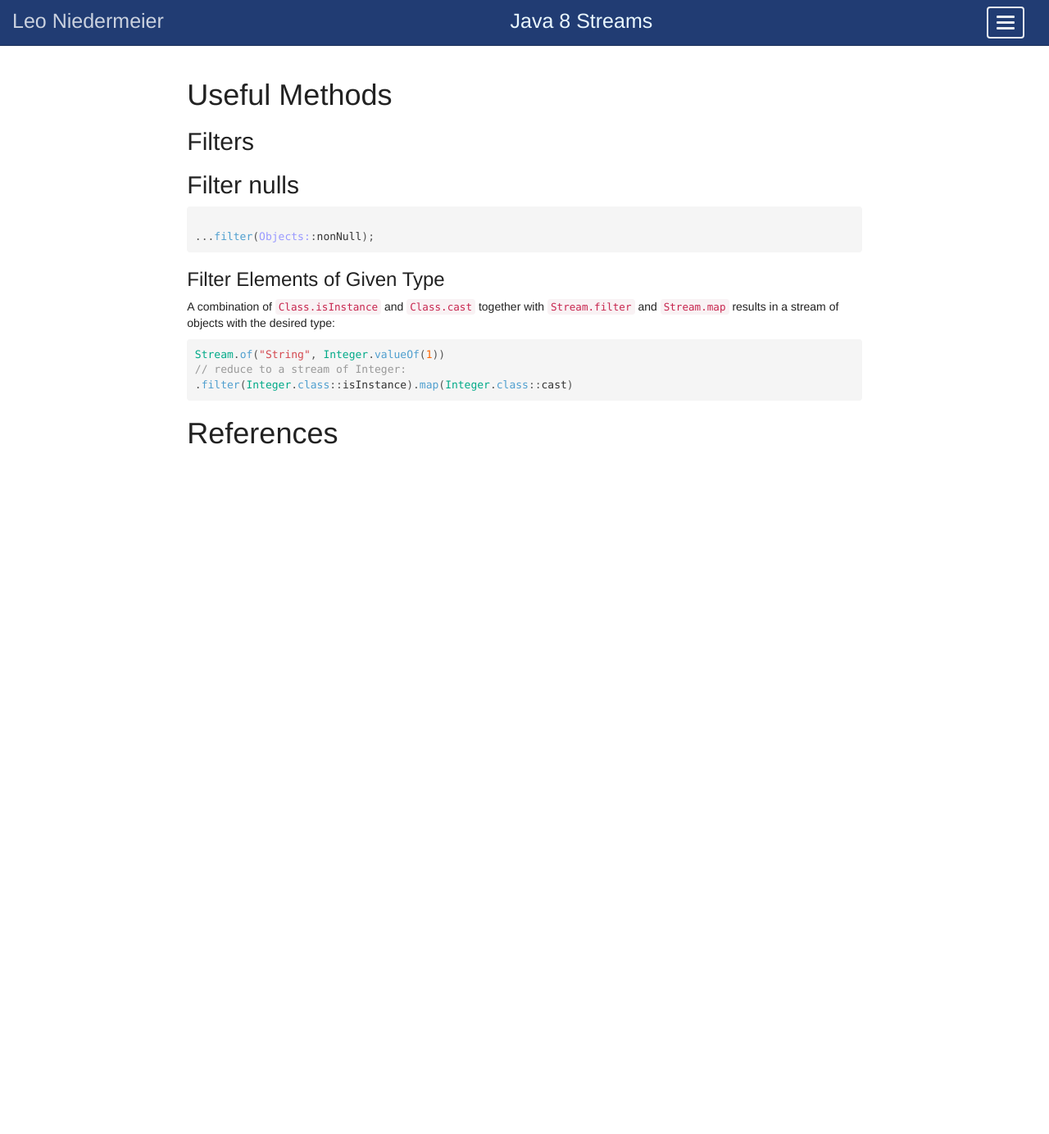
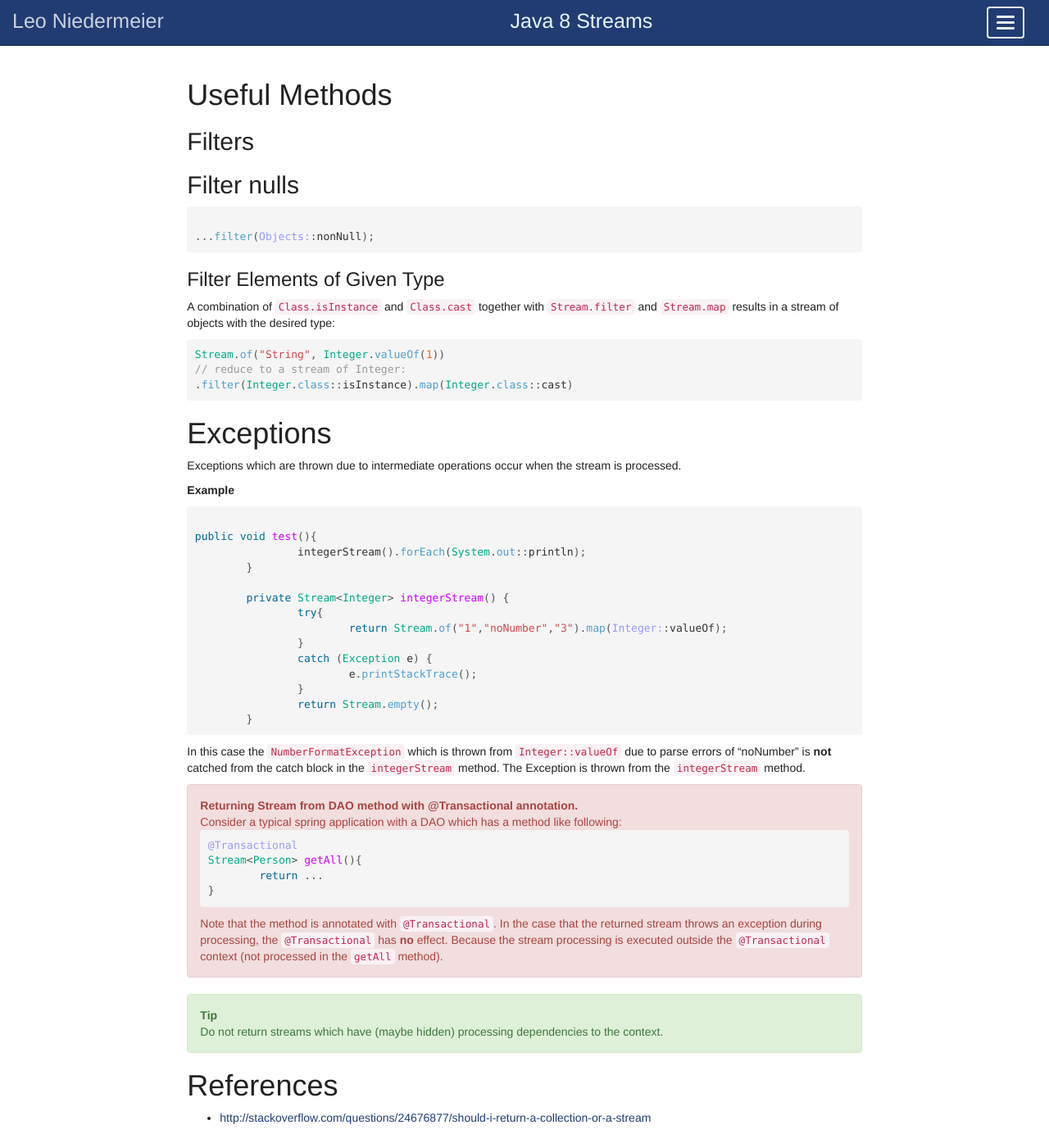
Before and after one commit to LeoNiedermeier/LeoNiedermeier.github.io, a Jekyll site: the page built from _docs/java/java8/streams.md, in a window 1280 px wide. Shown: the whole page at 82% size. Built offline with Jekyll 4.4.1, drawn with Linux system fonts in a browser that asks for light colours; before the commit the page ends 900 px from its top, so only the background shows below that.

Commit message:
streams and exceptions

```diff
--- a/_docs/java/java8/streams.md
+++ b/_docs/java/java8/streams.md
@@ -26,5 +26,46 @@ Stream.of("String", Integer.valueOf(1))
 .filter(Integer.class::isInstance).map(Integer.class::cast)
 ~~~
 
+# Exceptions
+
+Exceptions which are thrown due to intermediate operations occur when the stream is processed.
+
+**Example**
+
+~~~java
+
+public void test(){
+		integerStream().forEach(System.out::println);
+	}
+
+	private Stream<Integer> integerStream() {
+		try{
+			return Stream.of("1","noNumber","3").map(Integer::valueOf);
+		}
+		catch (Exception e) {
+			e.printStackTrace();
+		}
+		return Stream.empty();
+	}
+~~~
+
+In this case the `NumberFormatException` which is thrown from `Integer::valueOf` due to parse errors of "noNumber" is **not** catched from the catch block in the `integerStream` method. The Exception is thrown from the `integerStream` method.
+
+{: .danger title="Returning Stream from DAO method with @Transactional annotation."}
+> Consider a typical spring application with a DAO which has a method like following:
+> ~~~java
+@Transactional
+Stream<Person> getAll(){
+	return ...
+}
+~~~
+> Note that the method is annotated with `@Transactional`. In the case that the returned stream throws an exception during processing, the `@Transactional` has **no** effect. Because the stream processing is executed outside the `@Transactional` context (not processed in the `getAll` method).
+
+
+{: .success title="Tip"}
+Do not return streams which have (maybe hidden) processing dependencies to the context.
+
 
 # References
+
+* <http://stackoverflow.com/questions/24676877/should-i-return-a-collection-or-a-stream>
--- a/_layouts/default.html
+++ b/_layouts/default.html
@@ -35,6 +35,7 @@
 		$(document).ready(function() {
 			$(".success").addClass("alert alert-success");
 			$(".info").addClass("alert alert-info");
+			$(".danger").addClass("alert alert-danger");
 			$("table").addClass("table table-bordered table-striped");
 		});
 	</script>
--- a/public/css/app.css
+++ b/public/css/app.css
@@ -15,7 +15,7 @@ blockquote {
 	font-size: 14px;
 }
 
-.success::before, .info::before {
+.alert::before {
 	content: attr(title);
 	display: block;
 	font-weight: bold;
```
Also changed, not shown: _docs/java/java8/method_references.md (+1 -1 lines), _docs/misc/github_pages.md (+9 -0 lines).
